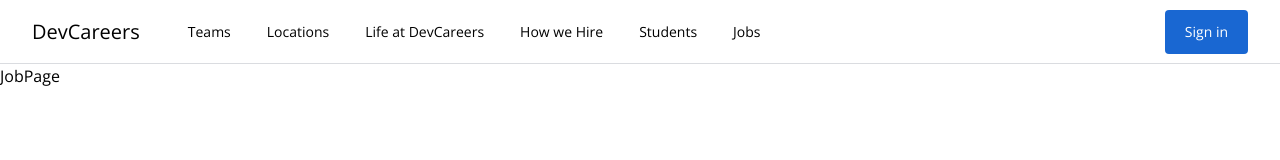
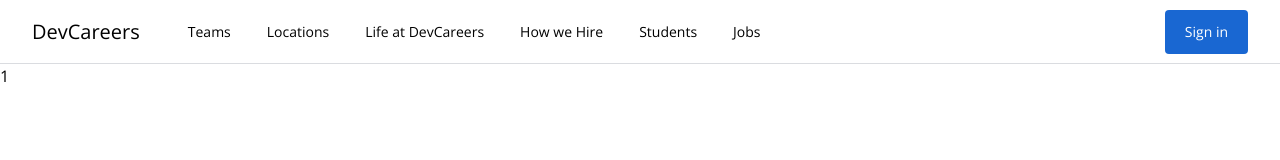
Before and after one commit to brwmaster/job-search, a Vue app: page /jobs/results/1 in a window 1280 px wide. Shown: the top 160 px of the page. Built offline with nearby package versions, Linux system fonts and the light colour scheme.

Commit message:
render dynamic id from the route params

```diff
--- a/src/views/JobView.vue
+++ b/src/views/JobView.vue
@@ -1,7 +1,14 @@
-<template>JobPage</template>
+<template>
+  <h1>{{ currentJobId }}</h1>
+</template>
 
 <script>
 export default {
   name: "JobView",
+  computed: {
+    currentJobId() {
+      return this.$route.params.id;
+    },
+  },
 };
 </script>
```
